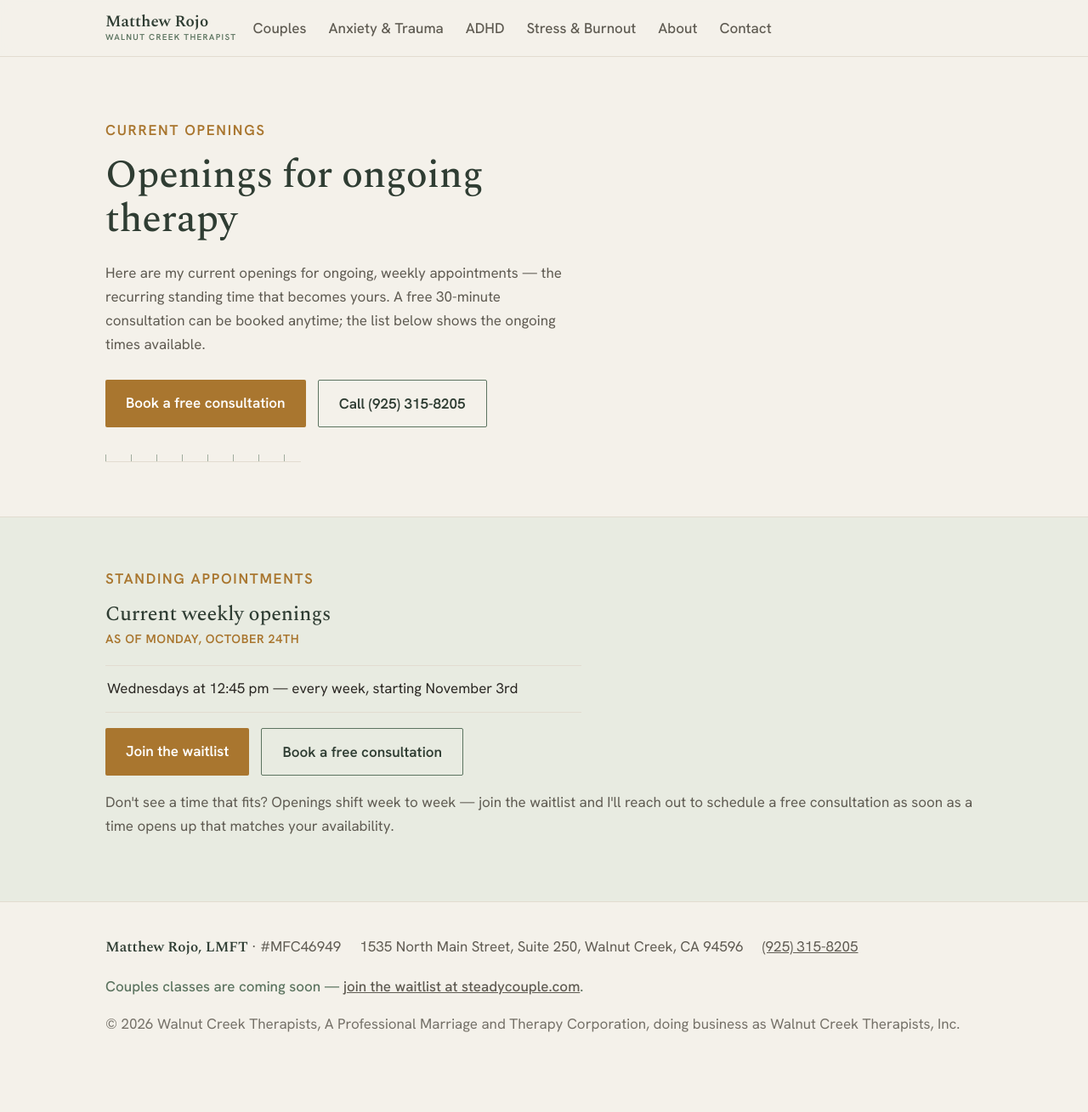
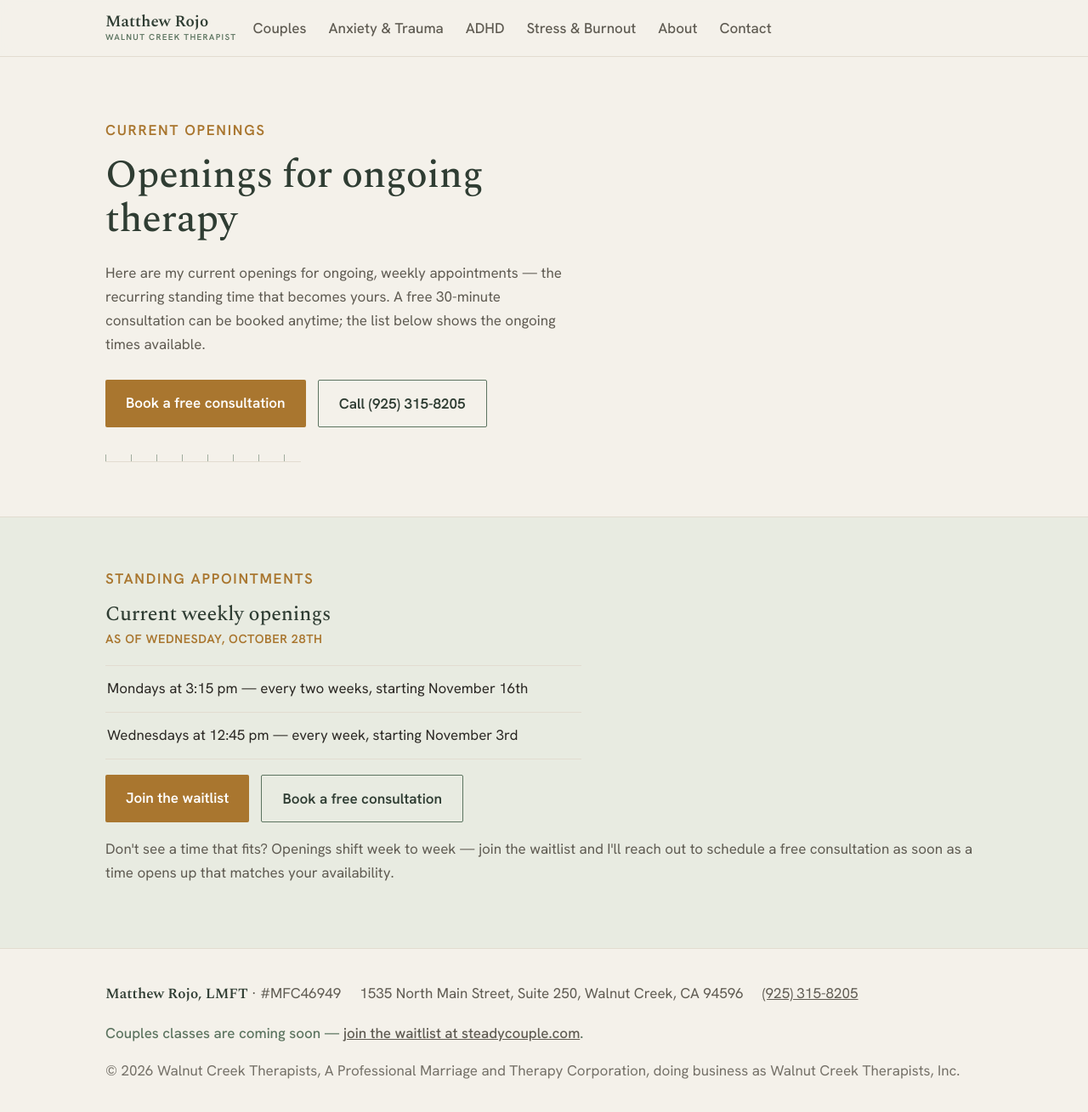
Before and after one commit to walnutcreektherapist/walnutcreektherapist.github.io, a Jekyll site: the page built from openings.html, in a window 1280 px wide and 1312 px high. Shown: the top 1309 px of the window at 85% size. Built offline with Jekyll 4.4.1, drawn with Linux system fonts in a browser that asks for light colours.

Commit message:
Update _config.yml

```diff
--- a/_config.yml
+++ b/_config.yml
@@ -56,12 +56,12 @@ fees:
 #   NOT the consult scheduler. Don't swap them.
 openings:
   mode: "hybrid"
-  as_of: "Monday, October 24th"
+  as_of: "Wednesday, October 28th"
   waitlist_url: "https://walnutcreektherapists.clientsecure.me/contact-widget"
   slots:
-    # - "Tuesdays at 10:15 am — every two weeks, starting October 27th"
-    # - "Tuesdays at 4:30 pm — every two weeks, starting November 17th"
-      - "Wednesdays at 12:45 pm — every week, starting November 3rd"
+    - "Mondays at 3:15 pm — every two weeks, starting November 16th"
+    # hold Don/Jenni - "Tuesdays at 10:15 am — every two weeks, starting October 27th"
+    - "Wednesdays at 12:45 pm — every week, starting November 3rd"
 
 # Paste your exact Psychology Today and Facebook URLs to finish consolidating your identity.
 same_as:
```
